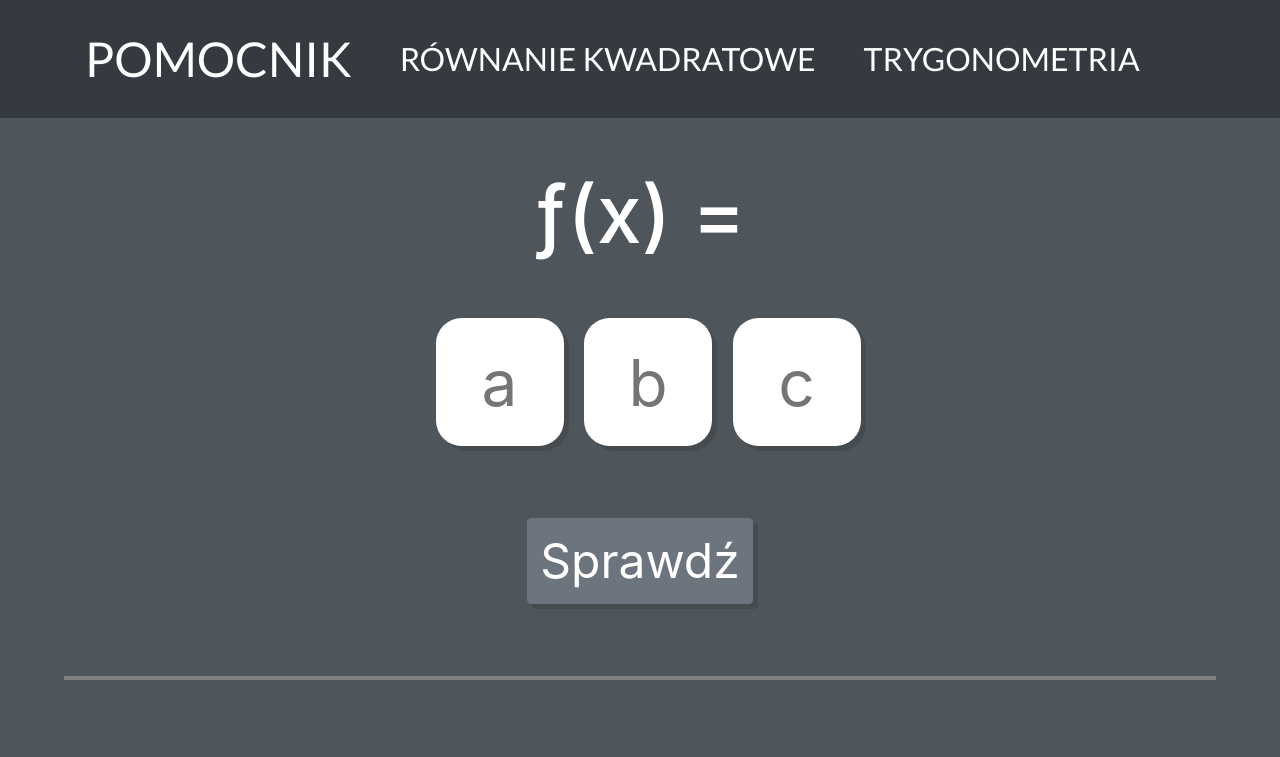
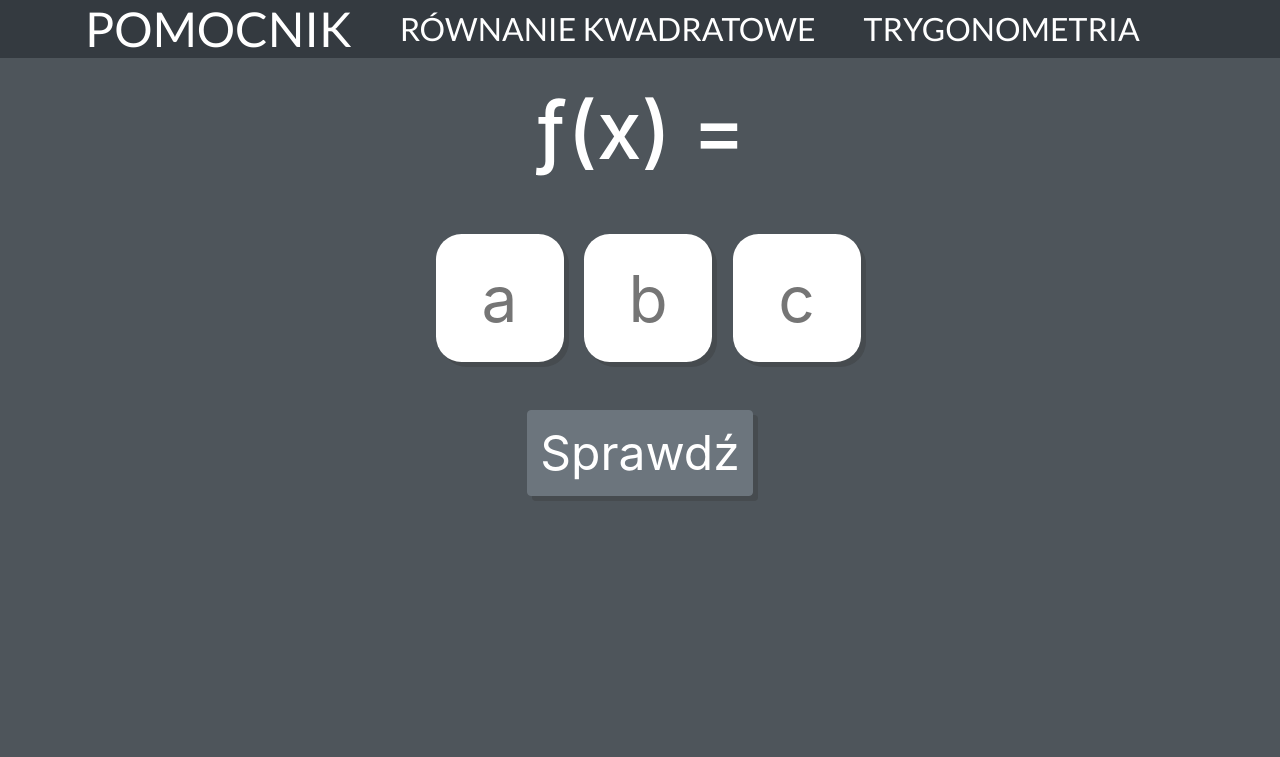
Before and after one commit to Zeraye/math-homework-website, a Django app: page /quadratic/ in a window 1280 px wide. Shown: the top 757 px of the page. Run offline with Django 3.2, Linux system fonts and the light colour scheme; some libraries are stand-ins or nearby versions.

Commit message:
graphic update

```diff
--- a/hw_website/quadratic/static/css/quadratic.css
+++ b/hw_website/quadratic/static/css/quadratic.css
@@ -11,7 +11,7 @@ h1
 
 .main
 {
-    height: 80vh;
+    margin: 0px;
 }
 
 #btn-check
@@ -36,17 +36,16 @@ input[type=text]
 .answer
 {
     font-size: 3rem;
-    border-right: 2px solid grey
-}
-
-.answer-last
-{
-    font-size: 3rem;
 }
 
 .row
 {
     margin: auto;
-    border: 2px solid grey;
     width: 90vw;
 }
+
+.break
+{
+  flex-basis: 100%;
+  height: 0;
+}
--- a/hw_website/quadratic/templates/quadratic.html
+++ b/hw_website/quadratic/templates/quadratic.html
@@ -7,7 +7,7 @@
 {% endblock %}
 {% block page %}
 <div class="w-100 text-center main">
-    <br> <br>
+    <br>
     <h1 id="formula">&fnof;(x) = {{equat|safe}}</h1>
     <br> <br>
     <form action="" method="POST">
@@ -15,16 +15,16 @@
         <input type="text" name="a" placeholder="a" onfocus="this.placeholder=''" onblur="this.placeholder = 'a'" maxlength="3">
         <input type="text" name="b" placeholder="b" onfocus="this.placeholder=''" onblur="this.placeholder = 'b'" maxlength="3">
         <input type="text" name="c" placeholder="c" onfocus="this.placeholder=''" onblur="this.placeholder = 'c'" maxlength="3">
-        <br> <br> <br> <br>
+        <br> <br> <br>
         <button type="submit" id="btn-check" class="btn btn-secondary">Sprawdź</button>
-        <br> <br> <br> <br>
+        <br> <br>
     </form>
     <div class="row">
         <div class="col answer">{{x1|safe}}</div>
         <div class="col answer">{{x2|safe}}</div>
         <div class="col answer">{{p|safe}}</div>
         <div class="col answer">{{q|safe}}</div>
-        <div class="col answer-last">{{delta|safe}}</div>
+        <div class="col answer">{{delta|safe}}</div>
     </div>
 </div>
 {% endblock %}
--- a/hw_website/quadratic/views.py
+++ b/hw_website/quadratic/views.py
@@ -32,7 +32,6 @@ def quadratic_solver(a, b, c):
     else: return str(c)
 
     equat_arr = []
-
     if a != 0:
         if a == 1: equat_arr.append("x&sup2;")
         elif a == -1: equat_arr.append("-x&sup2;")
@@ -89,7 +88,7 @@ def quadratic(request):
             try:
                 context = {
                     'equat': list[0],
-                    'x1': '<p>x = ' + list[1] + '</p>'
+                    'p': '<p>x = ' + list[1] + '</p>'
                 }
             except:
                 context = {
--- a/hw_website/static/css/master.css
+++ b/hw_website/static/css/master.css
@@ -1,7 +1,7 @@
 .nav-central
 {
-    margin-top: 10px;
-    margin-bottom: 10px;
+    margin-top: -20px;
+    margin-bottom: -20px;
 }
 .navbar-brand
 {
```
